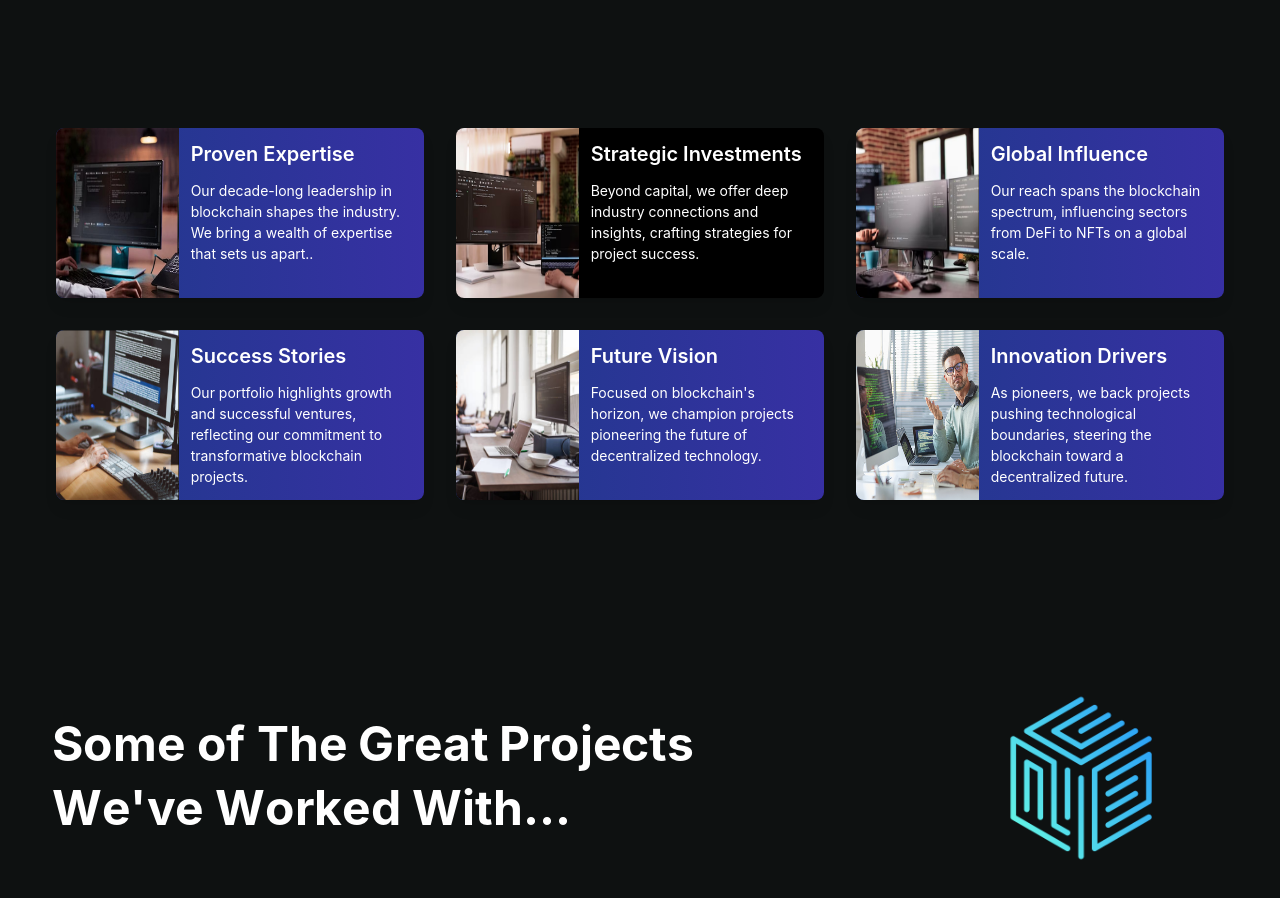
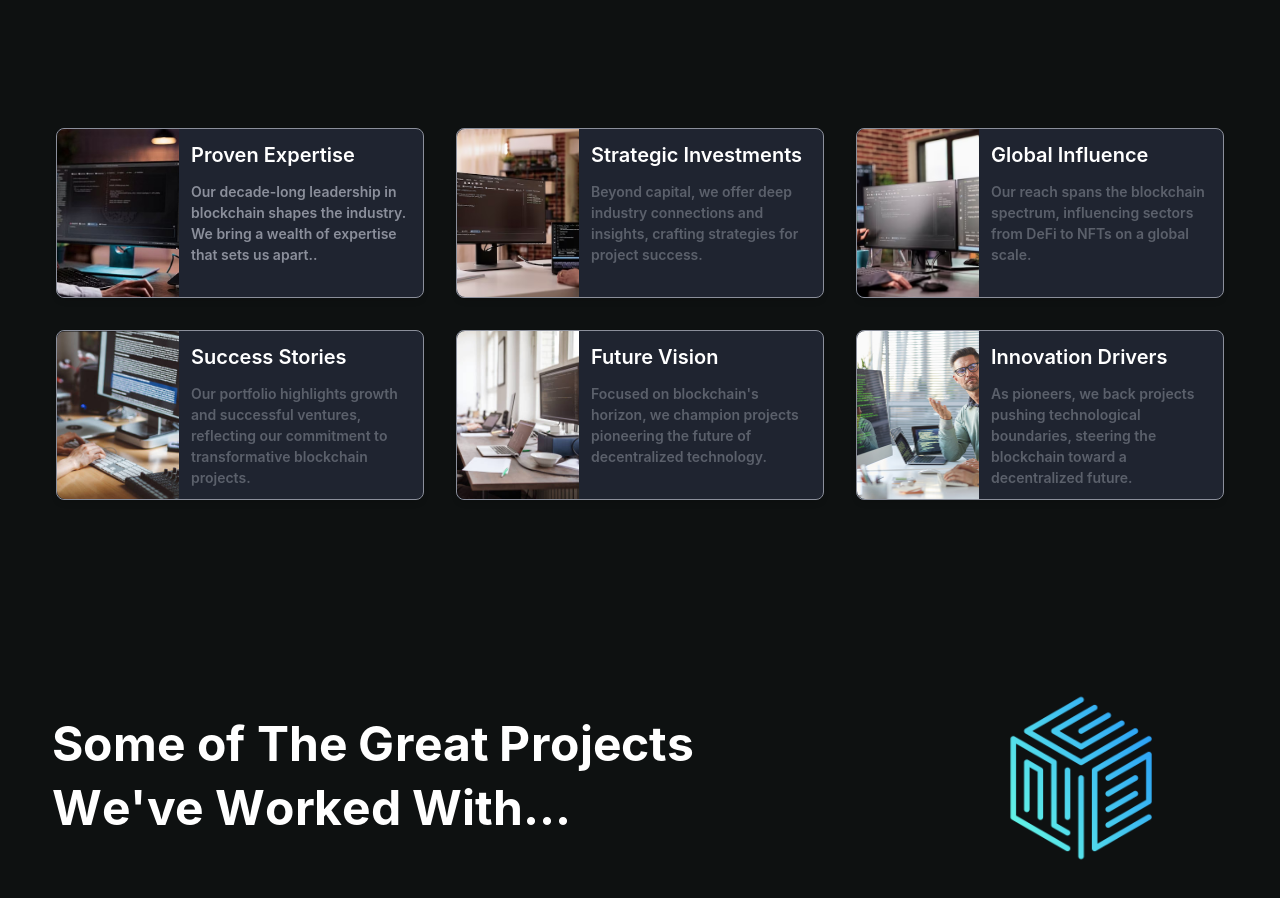
Before and after one commit to topsecretagent007/PureChain_Capital_DEMO, a React (Create React App) app: page / in a window 1280 px wide. Shown: the part 1742-2640 px from the top of the page. Built offline with nearby package versions, Linux system fonts and the light colour scheme.

Commit message:
updata color

```diff
--- a/src/page/Home.js
+++ b/src/page/Home.js
@@ -146,20 +146,20 @@ export default function Home () {
               {/* <!-- Feature Item 1 --> */}
               <Zoom top>
                 <div
-                  className='flex items-start bg-gradient-to-r from-blue-900 to-indigo-800 text-white rounded-lg shadow-lg transition ease-in duration-200 hover:shadow-2xl aos-init aos-animate h-[170px]'
+                  className='flex items-start bg-[#1f2430] text-white rounded-lg transition ease-in duration-200 hover:shadow-2xl aos-init aos-animate h-[170px] border border-[#8b8f9b] shadow-md dark:border-gray-700 dark:bg-gray-800 hover:bg-gray-100 dark:hover:bg-gray-700 max-w-sm cursor-pointer hover:text-[#1f2430]'
                   data-aos='fade-right'
                   data-aos-duration='1000'
                 >
                   <img
                     src={cardImg1}
                     alt='cardImg1'
-                    className='w-1/3 h-full rounded-l-lg'
+                    className='w-1/3 h-full rounded-l-lg object-cover'
                   />
                   <div className='p-3 text-start'>
                     <h3 className='text-xl font-semibold mb-3'>
                       Proven Expertise
                     </h3>
-                    <p className='text-[14px]'>
+                    <p className='text-[14px] text-[#8b8f9b] font-semibold'>
                       Our decade-long leadership in blockchain shapes the
                       industry. We bring a wealth of expertise that sets us
                       apart..
@@ -168,20 +168,20 @@ export default function Home () {
                 </div>
                 {/* <!-- Feature Item 2 --> */}
                 <div
-                  className='flex items-start bg-black text-white rounded-lg shadow-lg transition ease-in duration-200 hover:shadow-2xl aos-init aos-animate h-[170px]'
+                  className='flex items-start bg-[#1f2430] text-white rounded-lg transition ease-in duration-200 hover:shadow-2xl aos-init aos-animate h-[170px] border border-[#8b8f9b] shadow-md dark:border-gray-700 dark:bg-gray-800 hover:bg-gray-100 dark:hover:bg-gray-700 max-w-sm cursor-pointer hover:text-[#1f2430]'
                   data-aos='fade-up'
                   data-aos-duration='1000'
                 >
                   <img
                     src={cardImg2}
                     alt='cardImg2'
-                    className='w-1/3 h-full rounded-l-lg'
+                    className='w-1/3 h-full rounded-l-lg object-cover'
                   />
                   <div className='p-3 text-start'>
                     <h3 className='text-xl font-semibold mb-3'>
                       Strategic Investments
                     </h3>
-                    <p className='text-[14px]'>
+                    <p className='text-[14px] text-[#5b606b] font-semibold'>
                       Beyond capital, we offer deep industry connections and
                       insights, crafting strategies for project success.
                     </p>
@@ -189,20 +189,20 @@ export default function Home () {
                 </div>
                 {/* <!-- Feature Item 3 --> */}
                 <div
-                  className='flex items-start bg-gradient-to-r from-blue-900 to-indigo-800 text-white rounded-lg shadow-lg transition ease-in duration-200 hover:shadow-2xl aos-init aos-animate h-[170px]'
+                  className='flex items-start bg-[#1f2430] text-white rounded-lg transition ease-in duration-200 hover:shadow-2xl aos-init aos-animate h-[170px] border border-[#8b8f9b] shadow-md dark:border-gray-700 dark:bg-gray-800 hover:bg-gray-100 dark:hover:bg-gray-700 max-w-sm cursor-pointer hover:text-[#1f2430]'
                   data-aos='fade-left'
                   data-aos-duration='1000'
                 >
                   <img
                     src={cardImg3}
                     alt='cardImg3'
-                    className='w-1/3 h-full rounded-l-lg'
+                    className='w-1/3 h-full rounded-l-lg object-cover'
                   />
                   <div className='p-3 text-start'>
                     <h3 className='text-xl font-semibold mb-3'>
                       Global Influence
                     </h3>
-                    <p className='text-[14px]'>
+                    <p className='text-[14px] text-[#5b606b] font-semibold'>
                       Our reach spans the blockchain spectrum, influencing
                       sectors from DeFi to NFTs on a global scale.
                     </p>
@@ -212,20 +212,20 @@ export default function Home () {
               {/* <!-- Feature Item 4 --> */}
               <Zoom bottom>
                 <div
-                  className='flex items-start bg-gradient-to-r from-blue-900 to-indigo-800 text-white rounded-lg shadow-lg transition ease-in duration-200 hover:shadow-2xl aos-init aos-animate h-[170px]'
+                  className='flex items-start bg-[#1f2430] text-white rounded-lg transition ease-in duration-200 hover:shadow-2xl aos-init aos-animate h-[170px] border border-[#8b8f9b] shadow-md dark:border-gray-700 dark:bg-gray-800 hover:bg-gray-100 dark:hover:bg-gray-700 max-w-sm cursor-pointer hover:text-[#1f2430]'
                   data-aos='fade-up-right'
                   data-aos-duration='1500'
                 >
                   <img
                     src={cardImg4}
                     alt='cardImg4'
-                    className='w-1/3 h-full rounded-l-lg'
+                    className='w-1/3 h-full rounded-l-lg object-cover'
                   />
                   <div className='p-3 text-start'>
                     <h3 className='text-xl font-semibold mb-3'>
                       Success Stories
                     </h3>
-                    <p className='text-[14px]'>
+                    <p className='text-[14px] text-[#5b606b] font-semibold'>
                       Our portfolio highlights growth and successful ventures,
                       reflecting our commitment to transformative blockchain
                       projects.
@@ -234,20 +234,20 @@ export default function Home () {
                 </div>
                 {/* <!-- Feature Item 5 --> */}
                 <div
-                  className='flex items-start bg-gradient-to-r from-blue-900 to-indigo-800 text-white rounded-lg shadow-lg transition ease-in duration-200 hover:shadow-2xl aos-init aos-animate h-[170px]'
+                  className='flex items-start bg-[#1f2430] text-white rounded-lg transition ease-in duration-200 hover:shadow-2xl aos-init aos-animate h-[170px] border border-[#8b8f9b] shadow-md dark:border-gray-700 dark:bg-gray-800 hover:bg-gray-100 dark:hover:bg-gray-700 max-w-sm cursor-pointer hover:text-[#1f2430]'
                   data-aos='fade-up'
                   data-aos-duration='1500'
                 >
                   <img
                     src={cardImg5}
                     alt='cardImg5'
-                    className='w-1/3 h-full rounded-l-lg'
+                    className='w-1/3 h-full rounded-l-lg object-cover'
                   />
                   <div className='p-3 text-start'>
                     <h3 className='text-xl font-semibold mb-3'>
                       Future Vision
                     </h3>
-                    <p className='text-[14px]'>
+                    <p className='text-[14px] text-[#5b606b] font-semibold'>
                       Focused on blockchain's horizon, we champion projects
                       pioneering the future of decentralized technology.
                     </p>
@@ -255,20 +255,20 @@ export default function Home () {
                 </div>
                 {/* <!-- Feature Item 6 --> */}
                 <div
-                  className='flex items-start bg-gradient-to-r from-blue-900 to-indigo-800 text-white rounded-lg shadow-lg transition ease-in duration-200 hover:shadow-2xl aos-init aos-animate h-[170px]'
+                  className='flex items-start bg-[#1f2430] text-white rounded-lg transition ease-in duration-200 hover:shadow-2xl aos-init aos-animate h-[170px] border border-[#8b8f9b] shadow-md dark:border-gray-700 dark:bg-gray-800 hover:bg-gray-100 dark:hover:bg-gray-700 max-w-sm cursor-pointer hover:text-[#1f2430]'
                   data-aos='fade-up-left'
                   data-aos-duration='1500'
                 >
                   <img
                     src={cardImg6}
                     alt='cardImg6'
-                    className='w-1/3 h-full rounded-l-lg'
+                    className='w-1/3 h-full rounded-l-lg object-cover'
                   />
                   <div className='p-3 text-start'>
                     <h3 className='text-xl font-semibold mb-3'>
                       Innovation Drivers
                     </h3>
-                    <p className='text-[14px]'>
+                    <p className='text-[14px] text-[#5b606b] font-semibold'>
                       As pioneers, we back projects pushing technological
                       boundaries, steering the blockchain toward a decentralized
                       future.
```
